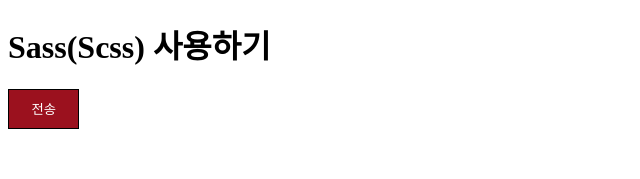
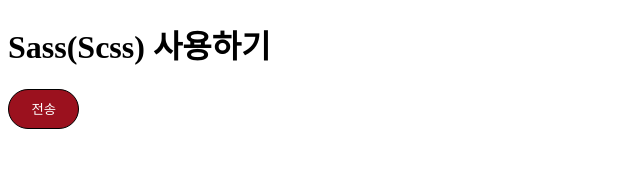
Before and after one commit to muzi55/React_Sass_ButtonStyling, a React (Create React App) app: page / in a window 1280 px wide. Shown: the top 179 px of the page, without its empty margins (0-640 px from the left). Built offline with nearby package versions, Linux system fonts and the light colour scheme.

Commit message:
border - rounded 추가

```diff
--- a/src/components/button/Button.scss
+++ b/src/components/button/Button.scss
@@ -21,7 +21,7 @@
 button {
     cursor: pointer;
     border : 1px solid #000;
-
+    border-radius: 99999px;
     &.red {
         @include button-color($red);
         color:#fff
--- a/src/components/button/Button.tsx
+++ b/src/components/button/Button.tsx
@@ -6,11 +6,12 @@
   children: React.ReactNode;
   size?: "small" | "medium" | "large";
   color?: "red" | "blue" | "pink";
+  rounded?: boolean;
 }
 
-const Button = ({ className, onClick, color = "blue", size = "medium", children }: Props): JSX.Element => {
+const Button = ({ className, onClick, color = "blue", size = "medium", rounded, children }: Props): JSX.Element => {
   return (
-    <button className={`${className} ${color} ${size}`} onClick={onClick}>
+    <button className={`${className} ${color} ${size} ${rounded}`} onClick={onClick}>
       {children}
     </button>
   );
```
